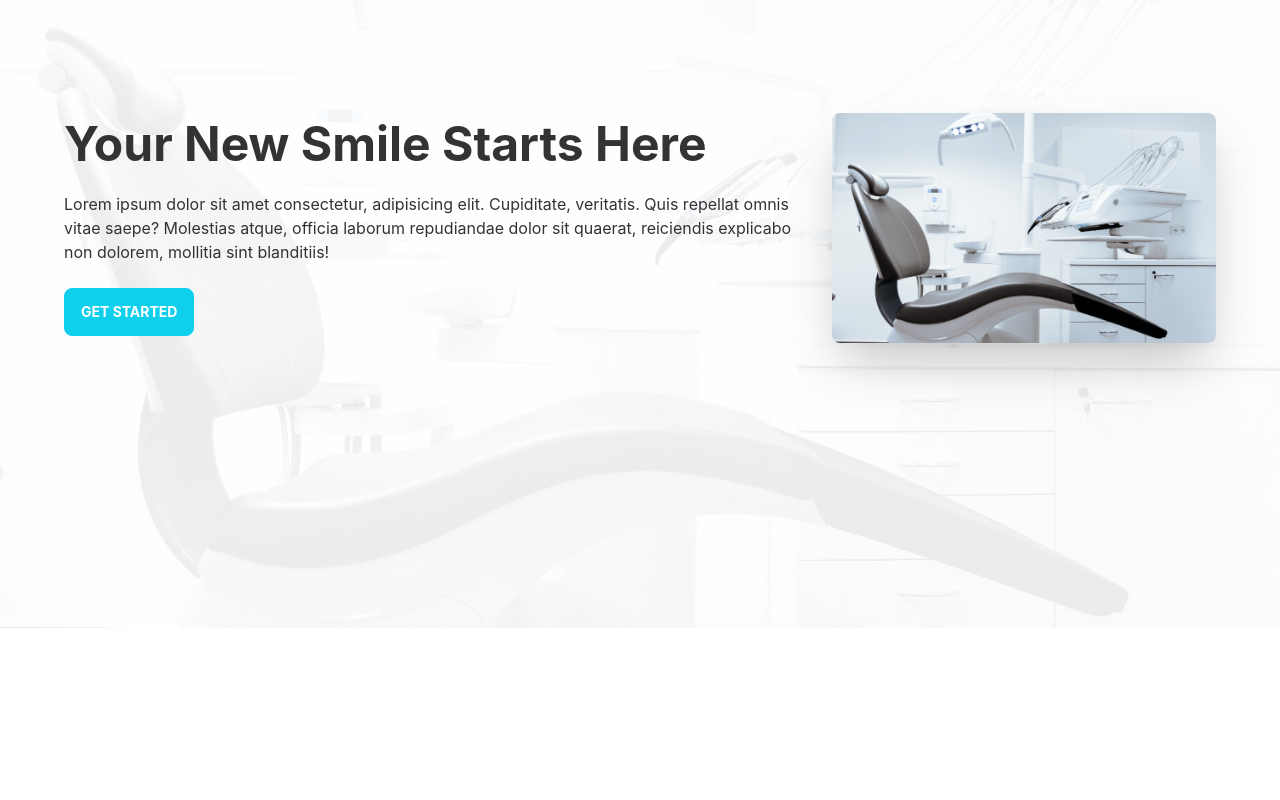
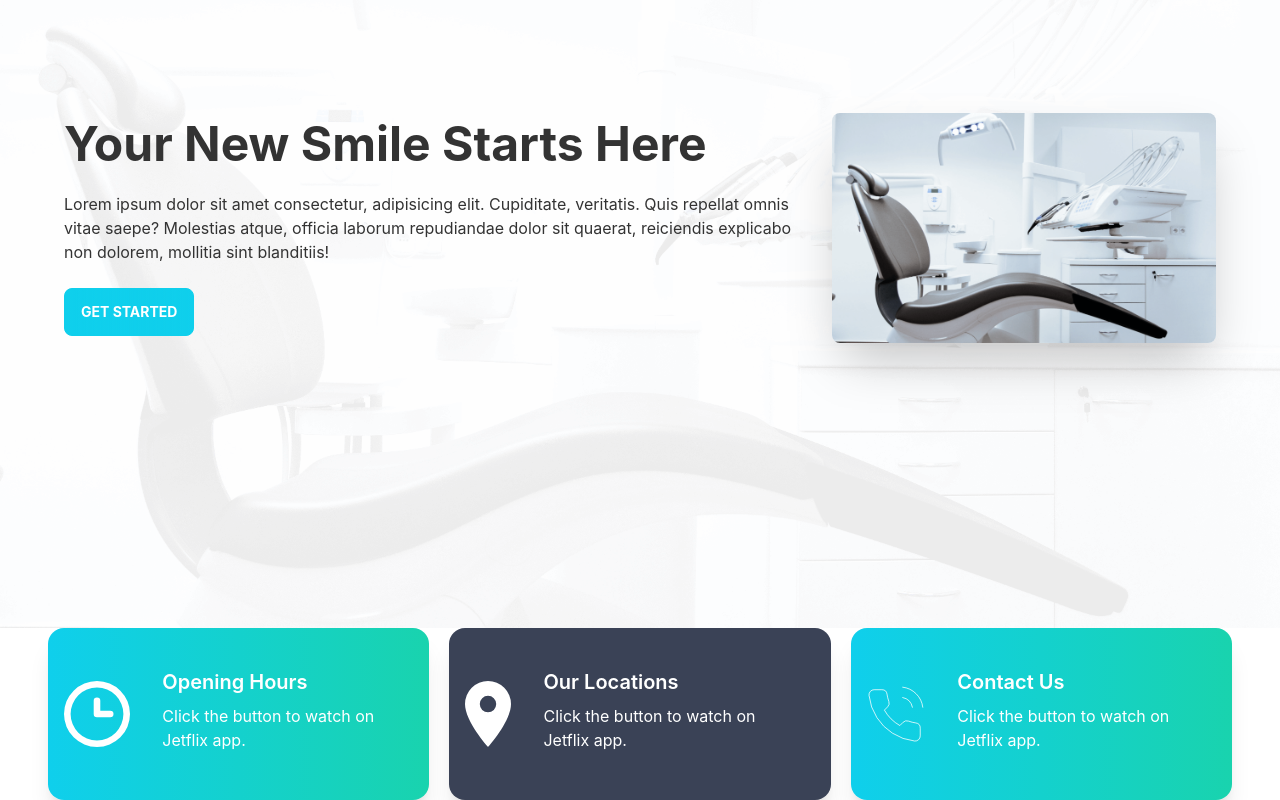
Before and after one commit to AlaminDolar/doctors-portal-client, a React (Create React App) app: page / in a window 1280 px wide. Shown: the part 236-1036 px from the top of the page. Before the commit the page ends 864 px from the top, so only its background shows below. Built offline with nearby package versions, Linux system fonts and the light colour scheme.

Commit message:
dynamic infocard made

```diff
--- a/src/Pages/Home/Banner.js
+++ b/src/Pages/Home/Banner.js
@@ -9,7 +9,7 @@ const Banner = () => {
                 <div>
                     <h1 className="text-5xl font-bold">Your New Smile Starts Here</h1>
                     <p className="py-6 ">Lorem ipsum dolor sit amet consectetur, adipisicing elit. Cupiditate, veritatis. Quis repellat omnis vitae saepe? Molestias atque, officia laborum repudiandae dolor sit quaerat, reiciendis explicabo non dolorem, mollitia sint blanditiis!</p>
-                    <button className="font-bold text-white btn-primary btn bg-gradient-to-r from-primary-500 to-secondary-500">Get Started</button>
+                    <button className="font-bold text-white btn-primary bg-gradient-to-r from-primary to-seconday btn ">Get Started</button>
                 </div>
             </div>
         </div>
--- a/src/Pages/Home/Home.js
+++ b/src/Pages/Home/Home.js
@@ -1,10 +1,12 @@
 import React from 'react';
 import Banner from './Banner';
+import Info from './Info';
 
 const Home = () => {
     return (
         <div>
             <Banner></Banner>
+            <Info></Info>
         </div>
     );
 };
--- /dev/null
+++ b/src/Pages/Home/Info.js
@@ -0,0 +1,17 @@
+import React from 'react';
+import clock from '../../assets/icons/clock.svg';
+import marker from '../../assets/icons/marker.svg';
+import phone from '../../assets/icons/phone.svg';
+import InfoCard from './InfoCard';
+
+const Info = () => {
+    return (
+        <div className='grid grid-cols-1 gap-5 px-12 lg:grid-cols-3'>
+            <InfoCard bgClass='bg-gradient-to-r from-primary to-secondary' cardTitle='Opening Hours' img={clock}></InfoCard>
+            <InfoCard bgClass='bg-accent' cardTitle='Our Locations' img={marker}></InfoCard>
+            <InfoCard bgClass='bg-gradient-to-r from-primary to-secondary' cardTitle='Contact Us' img={phone}></InfoCard>
+        </div>
+    );
+};
+
+export default Info;
--- /dev/null
+++ b/src/Pages/Home/InfoCard.js
@@ -0,0 +1,18 @@
+import React from 'react';
+
+const InfoCard = ({ img, bgClass, cardTitle }) => {
+    return (
+        <div className={`p-2 shadow-xl card card-side ${bgClass}`}>
+            <figure className='pl-2'><img src={img} alt="Movie" /></figure>
+            <div className="text-white card-body">
+                <h2 className=" card-title">{cardTitle}</h2>
+                <p>Click the button to watch on Jetflix app.</p>
+                <div className="justify-end card-actions">
+
+                </div>
+            </div>
+        </div>
+    );
+};
+
+export default InfoCard;
```
